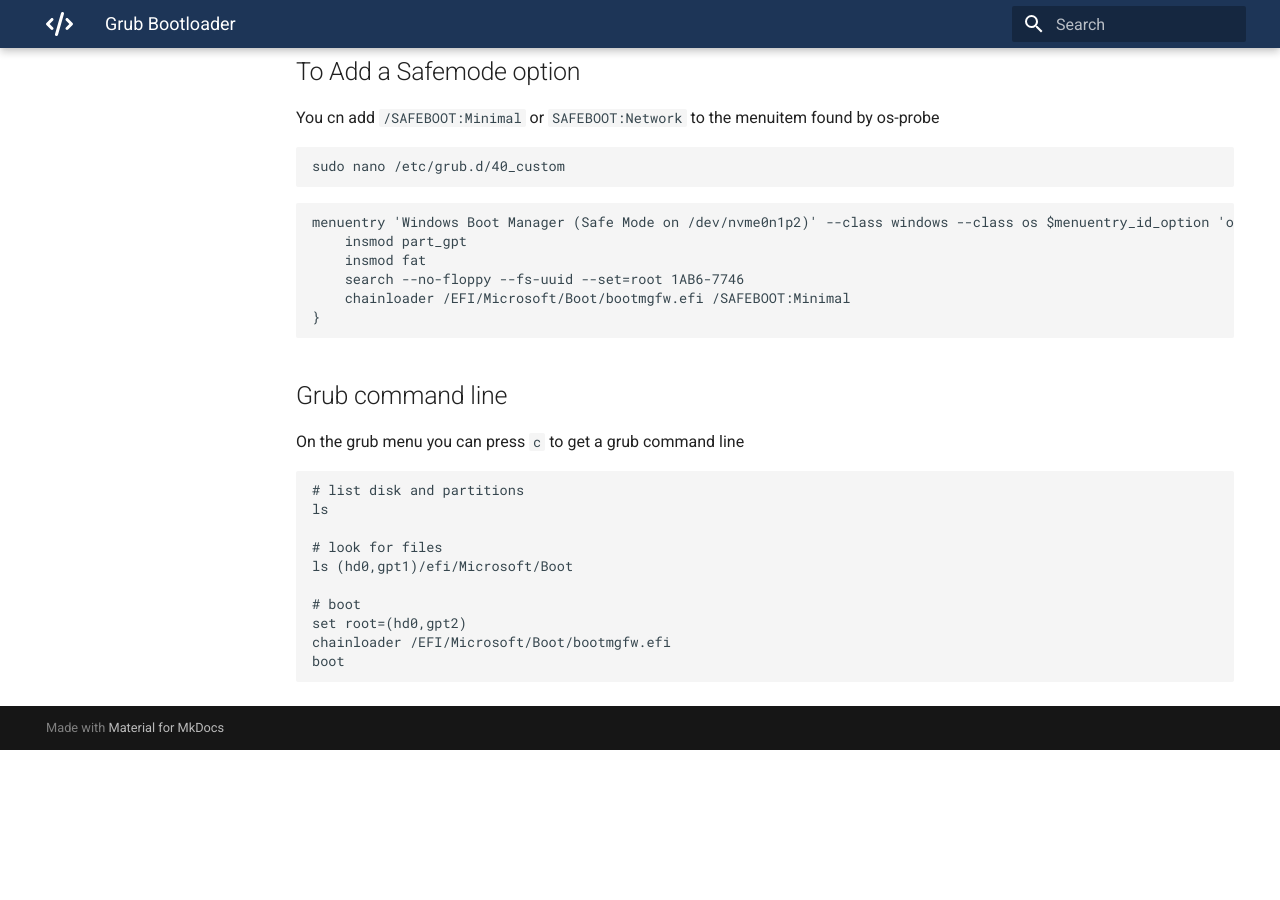
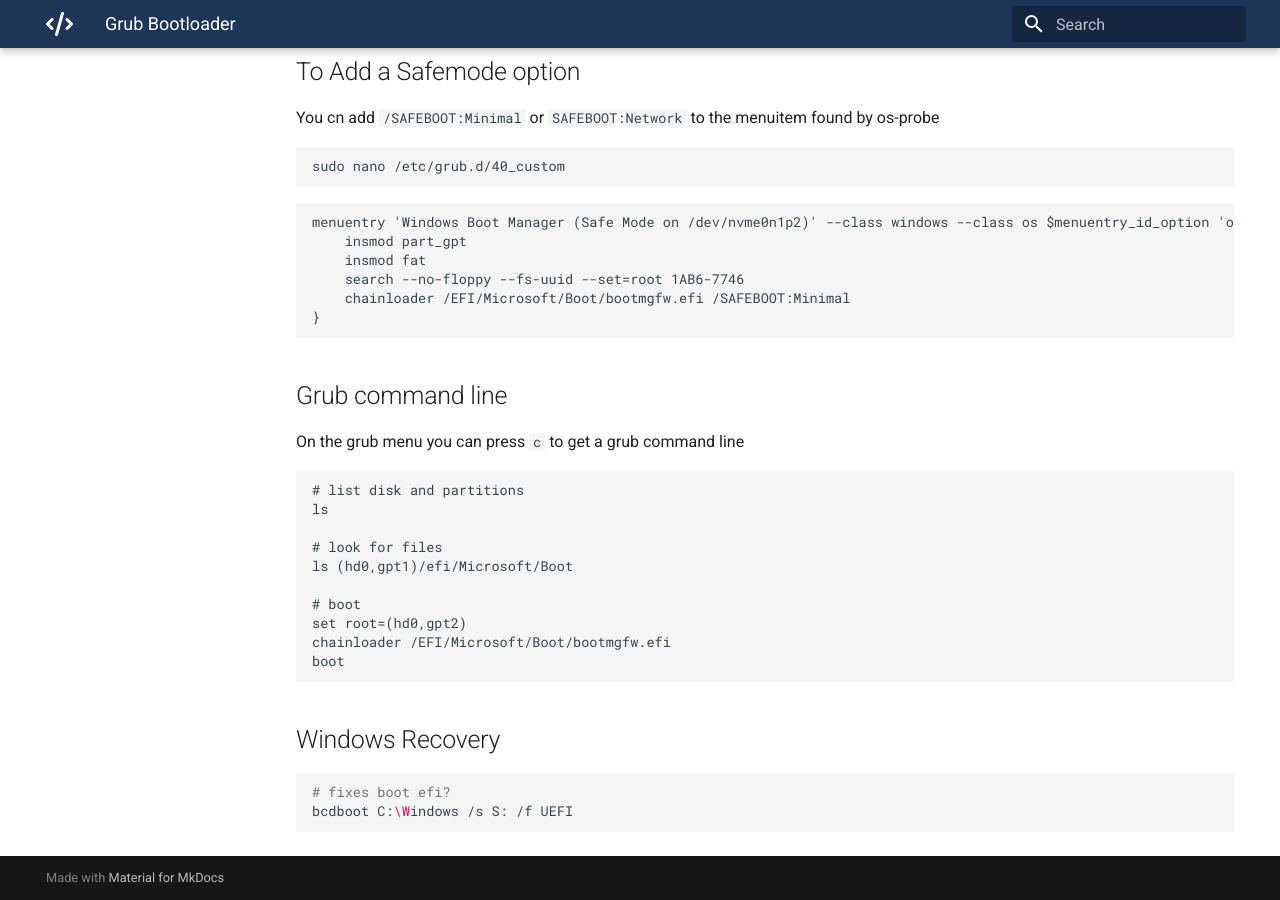
Before and after one commit to mrhockeymonkey/mrhockeymonkey.github.io, an MkDocs documentation site: the page built from docs/Ubuntu/grub.md, in a window 1280 px wide and 900 px high, scrolled down 921 px. Built offline with MkDocs 1.6.1 and Material for MkDocs 9.7.7, drawn with Linux system fonts in a browser that asks for light colours; before the commit the page ends 1671 px from its top, so only the background shows below that.

Commit message:
Update grub.md

````diff
--- a/docs/Ubuntu/grub.md
+++ b/docs/Ubuntu/grub.md
@@ -74,3 +74,10 @@ set root=(hd0,gpt2)
 chainloader /EFI/Microsoft/Boot/bootmgfw.efi
 boot
 ```
+
+## Windows Recovery
+
+```bash
+# fixes boot efi?
+bcdboot C:\Windows /s S: /f UEFI
+```
````
